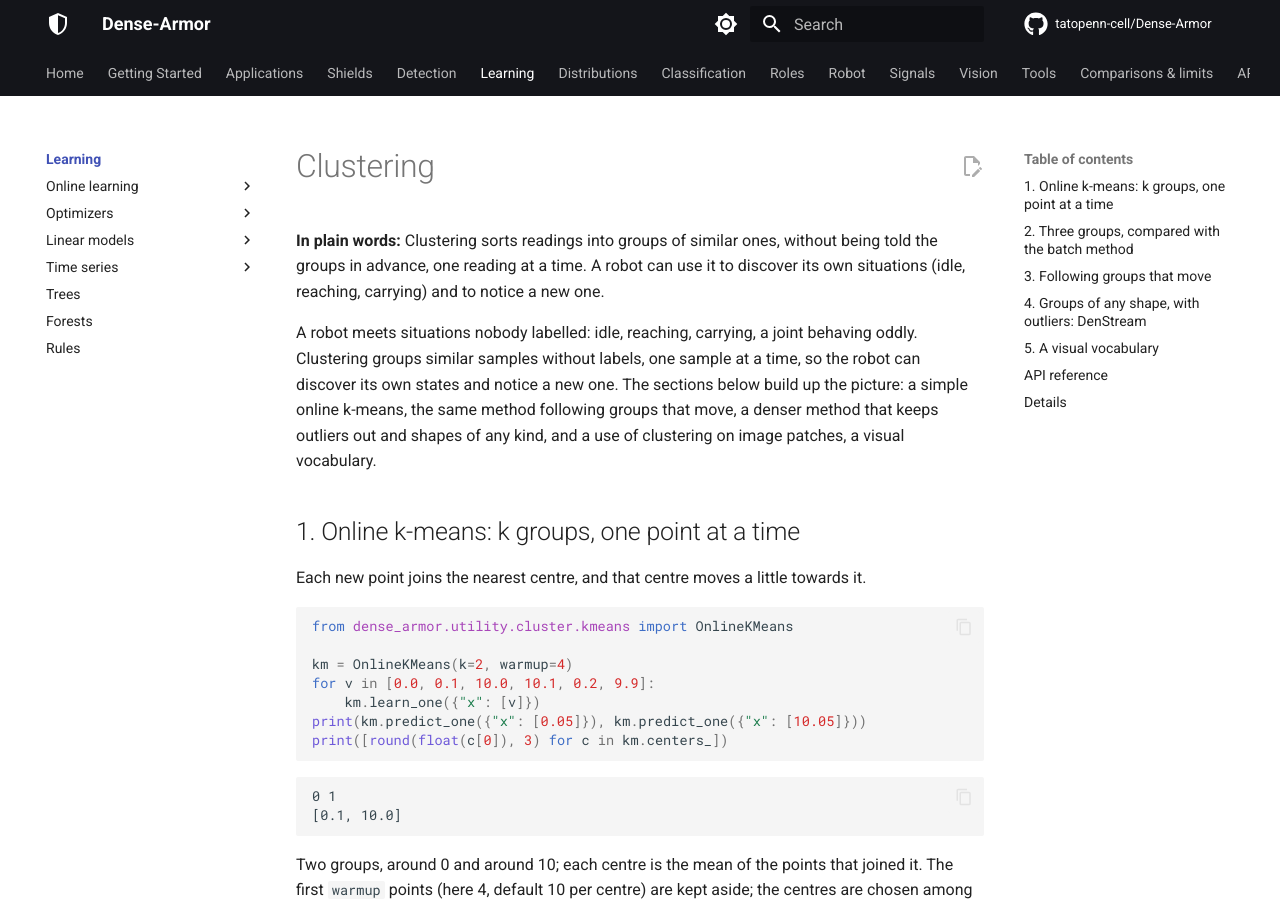
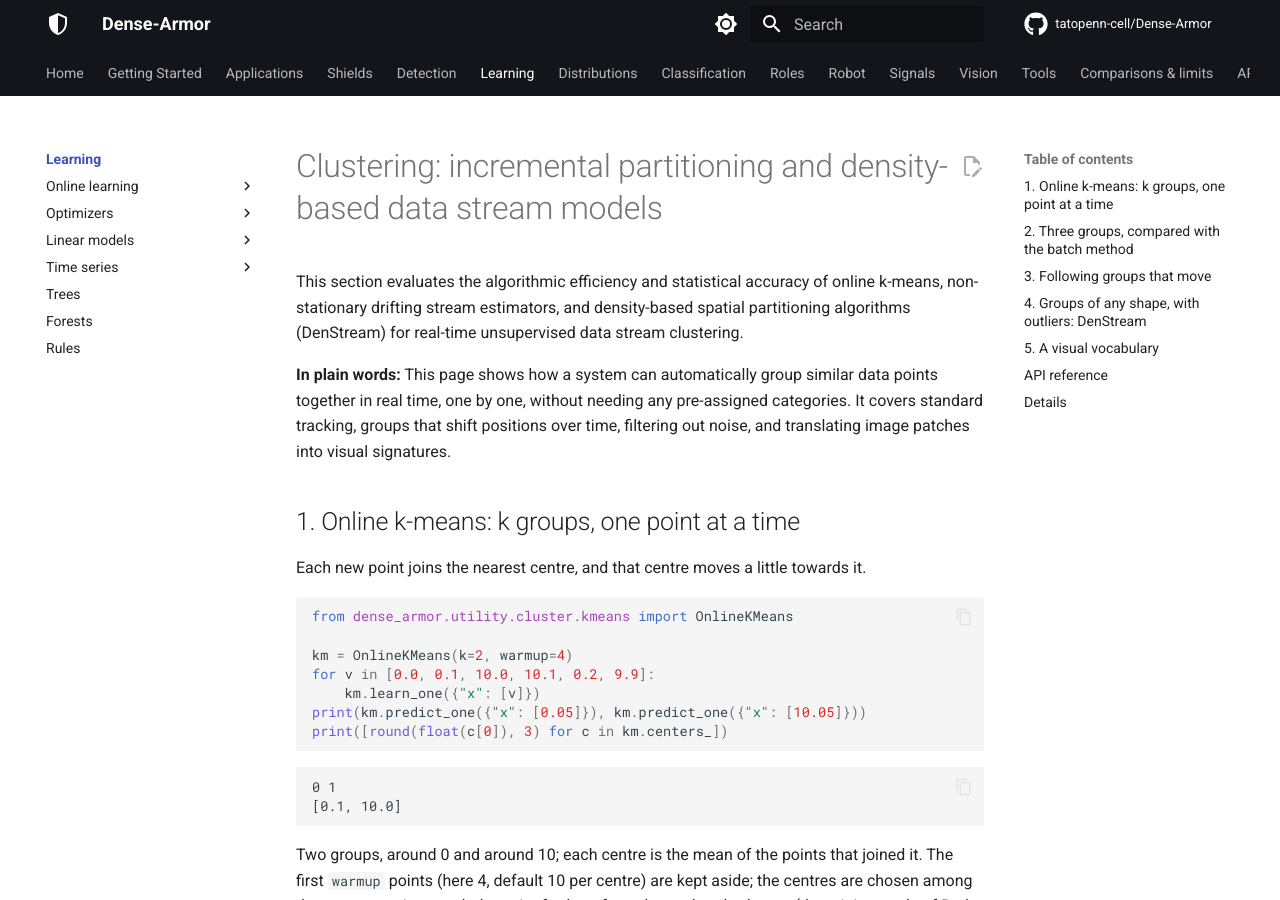
Before and after one commit to tatopenn-cell/Dense-Armor, an MkDocs documentation site: the page built from docs/cluster/index.md, in a window 1280 px wide and 900 px high. Built offline with MkDocs 1.6.1 and Material for MkDocs 9.7.7, drawn with Linux system fonts in a browser that asks for light colours; comment, search, counter and statistics services are not loaded.

Commit message:
Update clustering section for clarity and detail
Revised the introduction to clarify clustering concepts and applications, emphasizing real-time data grouping and algorithmic efficiency.

```diff
--- a/docs/cluster/index.md
+++ b/docs/cluster/index.md
@@ -1,13 +1,9 @@
-# Clustering
+# Clustering: incremental partitioning and density-based data stream models
 
-**In plain words:** Clustering sorts readings into groups of similar ones, without being told the groups in advance, one reading at a time. A robot can use it to discover its own situations (idle, reaching, carrying) and to notice a new one.
+This section evaluates the algorithmic efficiency and statistical accuracy of online k-means, non-stationary drifting stream estimators, and density-based spatial partitioning algorithms (DenStream) for real-time unsupervised data stream clustering.
 
-A robot meets situations nobody labelled: idle, reaching, carrying, a joint behaving oddly.
-Clustering groups similar samples without labels, one sample at a time, so the robot can
-discover its own states and notice a new one. The sections below build up the picture: a
-simple online k-means, the same method following groups that move, a denser method that keeps
-outliers out and shapes of any kind, and a use of clustering on image patches, a visual
-vocabulary.
+**In plain words:** This page shows how a system can automatically group similar data points together in real time, one by one, without needing any pre-assigned categories. It covers standard tracking, groups that shift positions over time, filtering out noise, and translating image patches into visual signatures.
+
 
 ## 1. Online k-means: k groups, one point at a time
 
```
